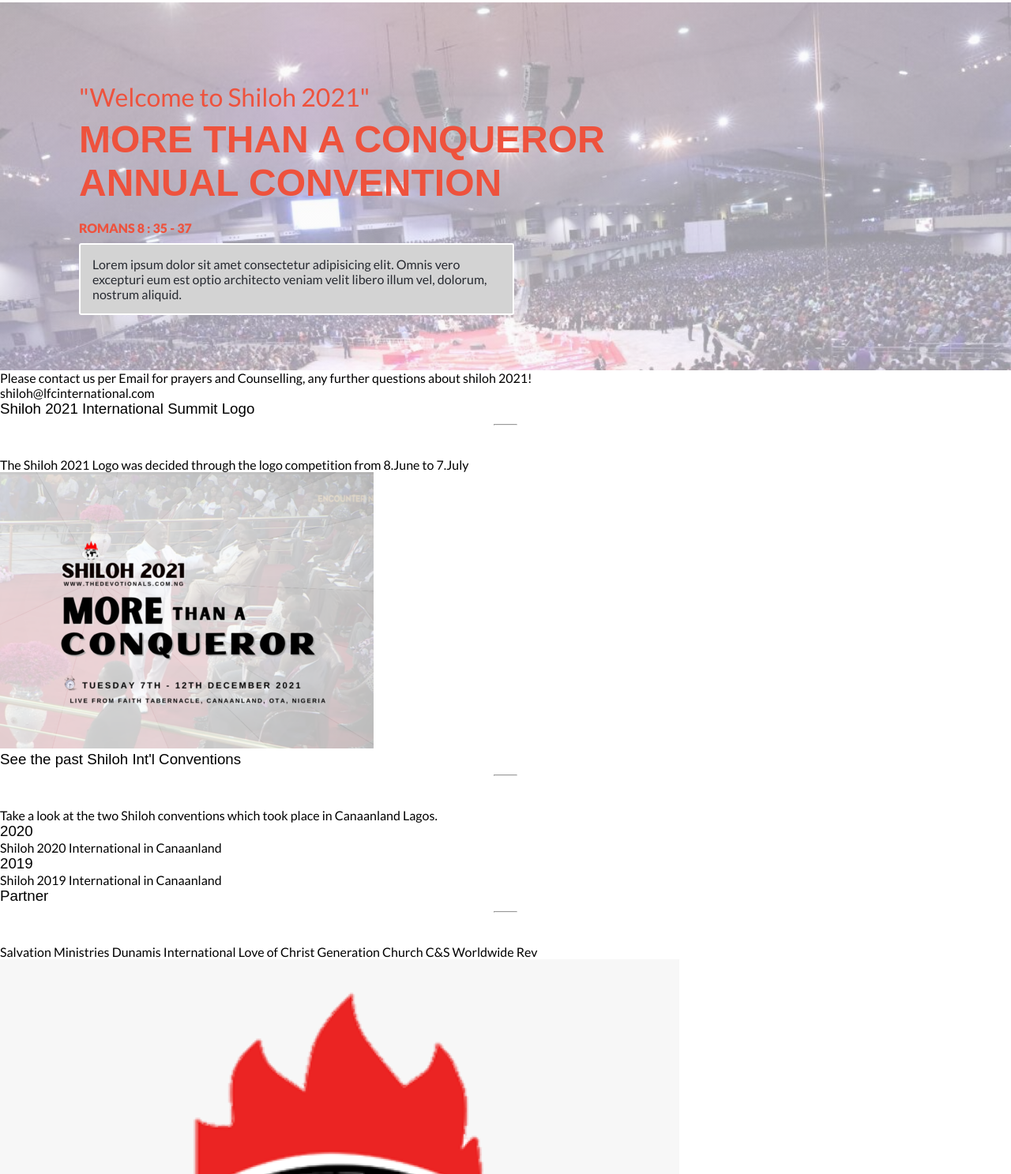
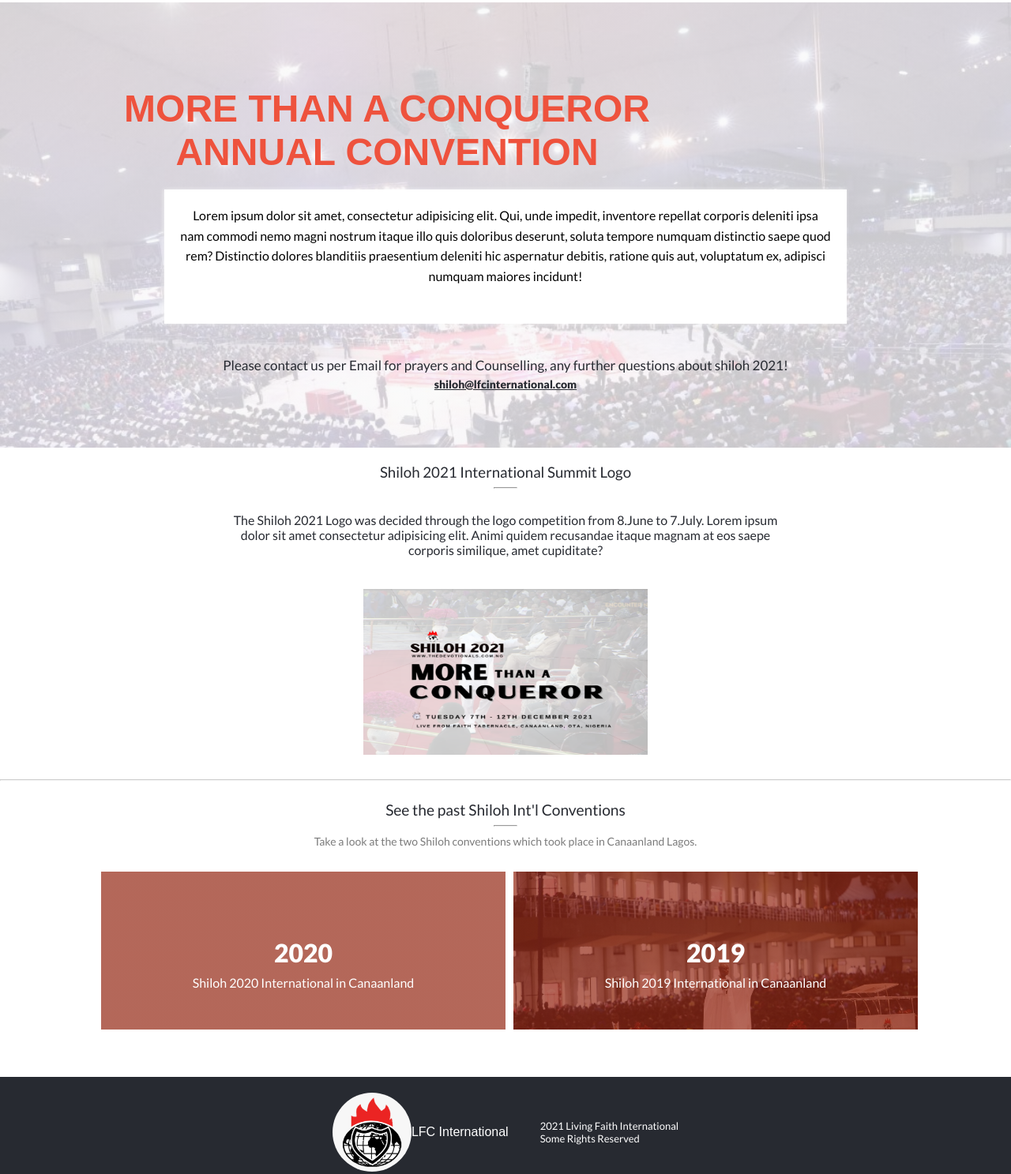
Before and after one commit to olaishola05/capstone, a website: page public/about.html in a window 1280 px wide. Shown: the part 111-1598 px from the top of the page at 79% size. Drawn offline with Linux system fonts and the light colour scheme; a web font is replaced by a local one.

Commit message:
Desktop version styled and update about.html

```diff
--- a/public/CSS/desktop.css
+++ b/public/CSS/desktop.css
@@ -72,8 +72,8 @@
 
 .headline {
   background: linear-gradient(
-      rgba(249, 249, 249, 0.6),
-      rgba(249, 249, 249, 0.6)
+      rgba(249, 249, 249, 0.8),
+      rgba(249, 249, 249, 0.8)
     ),
     url(../images/winners-bg.jpeg);
   background-size: cover;
@@ -95,7 +95,7 @@
   width: 780px;
 }
 
-.headline p {
+.headline-p {
   color: var(--font-color);
   background-color: var(--secondary-color);
   padding: 15px;
@@ -166,6 +166,10 @@
   margin-bottom: 40px;
 }
 
+.program-item img {
+  padding-bottom: 5px;
+}
+
 .program-item:hover {
   border: 1px solid white;
 }
@@ -173,6 +177,7 @@
 .program-item h4 {
   color: var(--primary-color);
   font-weight: bold;
+  padding-bottom: 10px;
 }
 
 .see-program {
@@ -182,15 +187,15 @@
   text-decoration: underline;
   padding-bottom: 60px;
   font-family: var(--font-family);
+  font-size: 15px;
 }
 
 .grid-speakers {
-  width: 80%;
+  width: 60%;
   display: grid;
   grid-template-columns: 1fr 1fr;
-  grid-template-rows: 1fr 1fr;
   margin: 0 auto;
-  grid-column-gap: 10px;
+  grid-column-gap: 40px;
 }
 
 .speakers h2 {
@@ -217,6 +222,7 @@
 .speaker {
   display: flex;
   margin-bottom: 30px;
+  width: 350px;
 }
 
 .speaker hr {
@@ -236,7 +242,7 @@
   color: var(--primary-color);
   font-style: italic;
   margin-left: 25px;
-  width: 225px;
+  width: 250px;
   margin-bottom: 10px;
   font-size: 14px;
 }
@@ -244,6 +250,242 @@
 .name-professional p {
   color: var(--font-color);
   margin-left: 25px;
-  width: 225px;
+  width: 250px;
   font-size: 14px;
 }
+
+.more {
+  display: none;
+}
+
+.about-page {
+  padding: 20px;
+  display: block;
+  margin-bottom: 20px;
+  background-color: #414246;
+  margin-top: 20px;
+}
+
+.about-page {
+  text-align: center;
+}
+
+.about-page h3 {
+  color: white;
+  margin-bottom: 5px;
+}
+
+.partners-box {
+  display: flex;
+  justify-content: center;
+  align-items: center;
+}
+
+.partners-box h3 {
+  margin-right: 10px;
+  color: #929292;
+}
+
+footer {
+  display: flex;
+  justify-content: center;
+  align-items: center;
+  background-color: #f2f2f2;
+}
+
+footer img {
+  width: 100px;
+  height: 100px;
+  border-radius: 50%;
+  object-fit: cover;
+}
+
+.church-name {
+  color: var(--font-color);
+  font-family: var(--cocogoose);
+}
+
+.footer-text {
+  margin-left: 40px;
+}
+
+footer p {
+  color: var(--font-color);
+  font-size: 13px;
+}
+
+/* About page desktop layout */
+.none {
+  display: none;
+}
+
+.about-welcome {
+  display: none;
+}
+
+.welcome-title {
+  text-align: center;
+}
+
+.mobile-text {
+  display: none;
+}
+
+.about-description {
+  background-color: white !important;
+  text-align: center;
+  box-shadow: -1px 0px 5px 0px rgba(247, 247, 247, 0.75);
+  -webkit-box-shadow: -1px 0px 5px 0px rgba(247, 247, 247, 0.75);
+  -moz-box-shadow: -1px 0px 5px 0px rgba(247, 247, 247, 0.75);
+  padding: 20px !important;
+  width: 80% !important;
+  height: 170px;
+  margin: 0 auto;
+  line-height: 1.6;
+}
+
+.contact {
+  margin-top: 20px;
+  text-align: center;
+  padding: 20px;
+}
+
+.contact p {
+  font-size: 17px;
+  color: var(--font-color);
+  line-height: 1.5;
+  margin: 0 auto;
+  width: 100% !important;
+}
+
+.contact-email {
+  font-weight: 900;
+  text-decoration: underline;
+  font-size: 14px !important;
+}
+
+.shiloh-logo {
+  text-align: center;
+}
+
+.shiloh-logo h3 {
+  font-family: var(--font-family);
+  padding: 20px 20px 0px 20px;
+  margin: 0 auto;
+  color: var(--font-color);
+}
+
+.mobile-vote {
+  display: none;
+}
+
+.shiloh-logo hr {
+  margin-bottom: 10px;
+}
+.shiloh-logo p {
+  width: 60%;
+  margin: 0 auto;
+  color: var(--font-color);
+  padding: 20px 20px 20px 20px;
+}
+
+.logo-break {
+  background-color: #efefef;
+  margin-bottom: 20px;
+  opacity: 0.5;
+}
+
+.past-events h3 {
+  font-family: var(--font-family);
+  padding: 5px 20px 0px 20px;
+  color: var(--font-color);
+  font-size: 1.2rem;
+  text-align: center;
+}
+
+.past-events hr {
+  margin-bottom: 10px;
+}
+
+.past-events .events-desc {
+  padding: 0px 20px 0px 20px;
+  text-align: center;
+  color: #7b7b7b;
+  font-size: 14px;
+  margin-bottom: 20px;
+}
+
+.image-container {
+  display: flex;
+  justify-content: center;
+  margin-bottom: 60px;
+}
+
+.past-event-one {
+  background: linear-gradient(rgba(148, 39, 19, 0.7), rgba(148, 39, 19, 0.7)),
+    url(/public/images/shiloh-2019webp);
+  background-size: cover;
+  width: 40%;
+  height: 200px;
+  margin: 10px 0 0 10px;
+  position: relative;
+}
+
+.past-event-two {
+  background: linear-gradient(rgba(148, 39, 19, 0.7), rgba(148, 39, 19, 0.7)),
+    url(/public/images/shiloh-2021.jpg);
+  background-size: cover;
+  width: 40%;
+  height: 200px;
+  margin: 10px 0 0 10px;
+  position: relative;
+}
+
+.event h3 {
+  font-weight: 900;
+  color: white;
+  text-transform: uppercase;
+  margin: 0;
+  position: absolute;
+  top: 50%;
+  left: 50%;
+  font-size: 2rem;
+  transform: translate(-50%, -50%);
+}
+
+.event p {
+  color: white;
+  margin: 0;
+  position: absolute;
+  top: 50%;
+  left: 50%;
+  display: flex;
+  align-items: center;
+  justify-content: center;
+  transform: translate(-50%, -50%);
+  margin-top: 40px;
+  width: 90%;
+}
+
+.shiloh-logo img {
+  width: 400px;
+  padding: 20px;
+  height: 250px;
+}
+
+.about-page {
+  display: none;
+}
+
+.about-footer {
+  background-color: var(--font-color);
+  padding: 20px;
+}
+
+.footer-text-p {
+  color: white;
+}
+
+.about-name {
+  color: white !important;
+}
--- a/public/CSS/mobile.css
+++ b/public/CSS/mobile.css
@@ -257,6 +257,10 @@
   display: none;
 }
 
+.desktop-text {
+  display: none;
+}
+
 .about-description {
   background-color: white !important;
   text-align: center;
@@ -269,7 +273,7 @@
 .contact {
   margin-top: 20px;
   text-align: center;
-  background-color: #f7f7f7;
+  /* background-color: #f7f7f7; */
   padding: 20px;
 }
 
@@ -304,6 +308,10 @@
   margin: 0 auto;
   color: var(--font-color);
   padding: 20px 20px 20px 20px;
+}
+
+.desktop-vote {
+  display: none;
 }
 
 .shiloh-logo img {
--- a/public/about.html
+++ b/public/about.html
@@ -20,6 +20,7 @@
       src="https://kit.fontawesome.com/792c795fd6.js"
       crossorigin="anonymous"
     ></script>
+    <link rel="stylesheet" href="../style.css" />
     <link rel="stylesheet" href="/public/CSS/about.css" />
     <link
       rel="stylesheet"
@@ -48,7 +49,9 @@
         <i class="fas fa-bars hamburger"></i>
 
         <div class="bottom-nav-container">
-          <a href="#" class="logo">Shiloh</a>
+          <a href="#home" class="logo"
+            ><img src="./images/logo.png" alt="" /> Shiloh 2021</a
+          >
           <nav class="bottom-nav">
             <li><a href="../index.html">Home</a></li>
             <li><a href="./public/about.html">About</a></li>
@@ -65,12 +68,20 @@
         <span class="welcome about-welcome">"Welcome to Shiloh 2021"</span>
         <h1 class="welcome-title">MORE THAN A CONQUEROR ANNUAL CONVENTION</h1>
         <span class="scripture none">ROMANS 8 : 35 - 37</span>
-        <p class="about-description">
+        <p class="about-description mobile-text">
           Lorem ipsum dolor sit amet consectetur adipisicing elit. Omnis vero
           excepturi eum est optio architecto veniam velit libero illum vel,
           dolorum, nostrum aliquid.
         </p>
-      </section>
+
+        <p class="about-description desktop-text">
+          Lorem ipsum dolor sit amet, consectetur adipisicing elit. Qui, unde
+          impedit, inventore repellat corporis deleniti ipsa nam commodi nemo
+          magni nostrum itaque illo quis doloribus deserunt, soluta tempore
+          numquam distinctio saepe quod rem? Distinctio dolores blanditiis
+          praesentium deleniti hic aspernatur debitis, ratione quis aut,
+          voluptatum ex, adipisci numquam maiores incidunt!
+        </p>
         <section class="contact">
           <p>
             Please contact us per Email for prayers and Counselling, any further
@@ -78,17 +89,34 @@
           </p>
           <p class="contact-email">shiloh@lfcinternational.com</p>
         </section>
+      </section>
+      <!-- <section class="contact">
+        <p>
+          Please contact us per Email for prayers and Counselling, any further
+          questions about shiloh 2021!
+        </p>
+        <p class="contact-email">shiloh@lfcinternational.com</p>
+      </section> -->
     </div>
 
     <section class="shiloh-logo">
       <h3>Shiloh 2021 International Summit Logo</h3>
       <hr class="break" />
-      <p>
+      <p class="mobile-vote">
         The Shiloh 2021 Logo was decided through the logo competition from
         8.June to 7.July
       </p>
+
+      <p class="desktop-vote">
+        The Shiloh 2021 Logo was decided through the logo competition from
+        8.June to 7.July. Lorem ipsum dolor sit amet consectetur adipisicing
+        elit. Animi quidem recusandae itaque magnam at eos saepe corporis
+        similique, amet cupiditate?
+      </p>
       <img src="./images/SHILOH-THEME-DESIGN.png" alt="shiloh logo" />
     </section>
+    <hr class="logo-break" />
+
     <section class="past-events">
       <h3>See the past Shiloh Int'l Conventions</h3>
       <hr class="break" />
@@ -96,6 +124,7 @@
         Take a look at the two Shiloh conventions which took place in Canaanland
         Lagos.
       </p>
+      <div class="image-container">
         <div class="past-event-one event">
           <h3>2020</h3>
           <p>Shiloh 2020 International in Canaanland</p>
@@ -104,6 +133,7 @@
         <div class="past-event-two event">
           <h3>2019</h3>
           <p>Shiloh 2019 International in Canaanland</p>
+        </div>
       </div>
     </section>
     <section class="partners about-page">
@@ -118,9 +148,10 @@
 
     <footer class="about-footer">
       <img src="./images/logo.png" alt="" />
+      <span class="church-name about-name">LFC International</span>
       <div class="footer-text">
-        <p>2021 Living Faith International</p>
-        <p>Some Rights Reserved</p>
+        <p class="footer-text-p">2021 Living Faith International</p>
+        <p class="footer-text-p">Some Rights Reserved</p>
       </div>
     </footer>
   </body>
```
Also changed, not shown: index.html (+3 -2 lines). Lines whose indentation alone changed are shown as unchanged.
